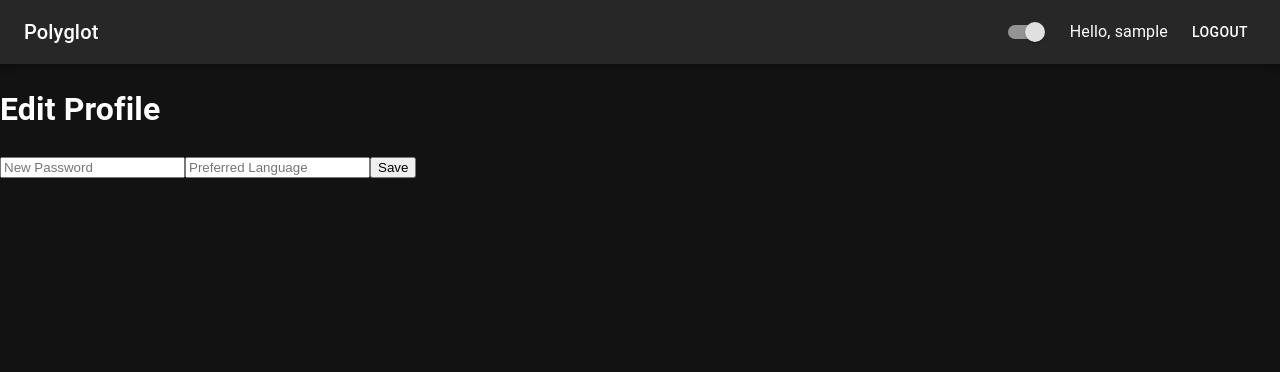
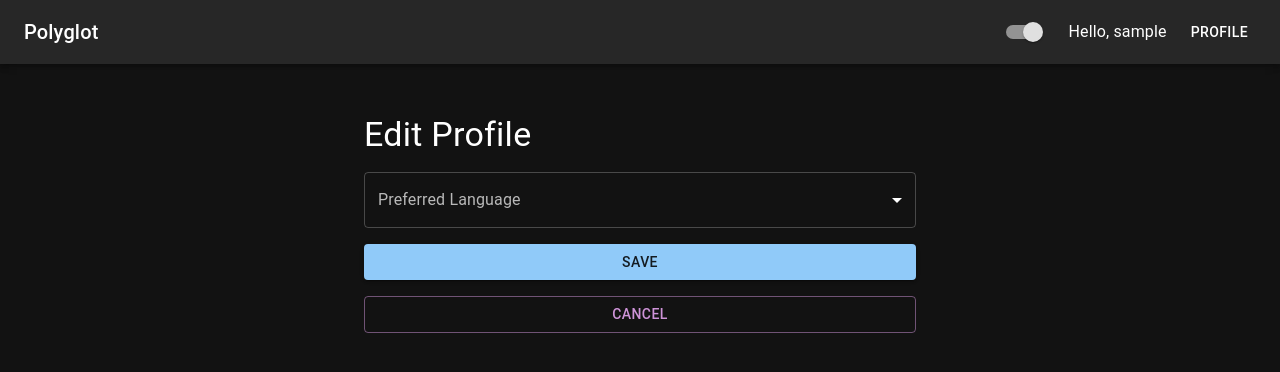
Before and after one commit to pvn-a/ChatTranslationApp, a React (Create React App) app in the folder frontend/: page /edit-profile in a window 1280 px wide. Shown: the top 372 px of the page. Built offline with nearby package versions, Linux system fonts and the light colour scheme; no server answers; sample sign-in values are in the browser's storage.

Commit message:
add edit profile - language preference

```diff
--- a/frontend/src/components/EditProfile.js
+++ b/frontend/src/components/EditProfile.js
@@ -1,45 +1,82 @@
-import React, { useState } from 'react';
-import { useNavigate } from 'react-router-dom';
-import axios from 'axios';
-import config from "./config";
+import React, { useState } from "react";
+import {
+  Container,
+  Typography,
+  Box,
+  FormControl,
+  InputLabel,
+  Select,
+  MenuItem,
+  Button,
+} from "@mui/material";
+import { useNavigate } from "react-router-dom";
 
-const EditProfile = ({ user, setUser }) => {
-  const [password, setPassword] = useState('');
-  const [language, setLanguage] = useState('');
+const EditProfile = () => {
+  const [newLanguage, setNewLanguage] = useState("");
   const navigate = useNavigate();
+  const username = sessionStorage.getItem("username");
 
-  const handleSave = async () => {
+  const handleSaveLanguage = async () => {
+    if (!username || !newLanguage) {
+      alert("Please select a valid language.");
+      return;
+    }
+
     try {
-      const response = await axios.post(`${config.apiUrl}/edit-profile`, {
-        username: user.username,
-        password,
-        language,
+      const response = await fetch("http://localhost:6767/update-language-preference", {
+        method: "PUT",
+        headers: { "Content-Type": "application/json" },
+        body: JSON.stringify({ username, new_language: newLanguage }),
       });
-      setUser({ username: response.data.username });
-      alert('Profile updated successfully!');
-      navigate('/auth');
+
+      if (response.ok) {
+        sessionStorage.setItem("language_preference", newLanguage);
+        alert("Profile updated successfully!");
+        navigate("/chats");
+      } else {
+        alert("Failed to update profile. Please try again.");
+      }
     } catch (error) {
-      alert('Failed to update profile.');
+      console.error("Error updating profile:", error);
+      alert("An error occurred. Please try again.");
     }
   };
 
   return (
-    <div className="container">
-      <h1>Edit Profile</h1>
-      <input
-        type="password"
-        placeholder="New Password"
-        value={password}
-        onChange={(e) => setPassword(e.target.value)}
-      />
-      <input
-        type="text"
-        placeholder="Preferred Language"
-        value={language}
-        onChange={(e) => setLanguage(e.target.value)}
-      />
-      <button onClick={handleSave}>Save</button>
-    </div>
+    <Container maxWidth="sm" style={{ marginTop: "50px" }}>
+      <Typography variant="h4" gutterBottom>
+        Edit Profile
+      </Typography>
+      <Box display="flex" flexDirection="column" gap={2} mt={2}>
+        <FormControl fullWidth>
+          <InputLabel id="language-select-label">Preferred Language</InputLabel>
+          <Select
+            labelId="language-select-label"
+            value={newLanguage}
+            onChange={(e) => setNewLanguage(e.target.value)}
+          >
+            <MenuItem value="en">English</MenuItem>
+            <MenuItem value="fr">French</MenuItem>
+            <MenuItem value="es">Spanish</MenuItem>
+            <MenuItem value="de">German</MenuItem>
+          </Select>
+        </FormControl>
+        <Button
+          variant="contained"
+          color="primary"
+          onClick={handleSaveLanguage}
+        >
+          Save
+        </Button>
+        <Button
+          variant="outlined"
+          color="secondary"
+          onClick={() => navigate("/chats")}
+        >
+          Cancel
+        </Button>
+      </Box>
+    </Container>
   );
 };
 
--- a/frontend/src/components/Navbar.js
+++ b/frontend/src/components/Navbar.js
@@ -1,5 +1,5 @@
 import React, { useContext, useEffect, useState } from "react";
-import { AppBar, Toolbar, Typography, Button, Box, Switch } from "@mui/material";
+import { AppBar, Toolbar, Typography, Button, Box, Switch, Menu, MenuItem } from "@mui/material";
 import { useNavigate } from "react-router-dom";
 import { ColorModeContext } from "../App";
 
@@ -7,14 +7,29 @@ const Navbar = ({ user, onLogout }) => {
   const colorMode = useContext(ColorModeContext);
   const navigate = useNavigate();
   const [currentUser, setCurrentUser] = useState(user);
+  const [anchorEl, setAnchorEl] = useState(null);
 
   useEffect(() => {
-    setCurrentUser(user); // Sync with the user prop whenever it changes
+    setCurrentUser(user);
   }, [user]);
 
+  const handleMenuClick = (event) => {
+    setAnchorEl(event.currentTarget);
+  };
+
+  const handleMenuClose = () => {
+    setAnchorEl(null);
+  };
+
+  const handleEditProfile = () => {
+    setAnchorEl(null);
+    navigate("/edit-profile");
+  };
+
   const handleLogout = () => {
-    sessionStorage.clear(); // Clear session storage variables
-    setCurrentUser(null); // Clear local user state
+    setAnchorEl(null);
+    sessionStorage.clear();
+    setCurrentUser(null);
     onLogout();
     navigate("/");
   };
@@ -34,14 +49,20 @@ const Navbar = ({ user, onLogout }) => {
           {currentUser ? (
             <>
               <Typography variant="body1">{`Hello, ${currentUser.username}`}</Typography>
-              <Button color="inherit" onClick={handleLogout}>
-                Logout
+              <Button color="inherit" onClick={handleMenuClick}>
+                Profile
               </Button>
+              <Menu
+                anchorEl={anchorEl}
+                open={Boolean(anchorEl)}
+                onClose={handleMenuClose}
+              >
+                <MenuItem onClick={handleEditProfile}>Edit Profile</MenuItem>
+                <MenuItem onClick={handleLogout}>Logout</MenuItem>
+              </Menu>
             </>
           ) : (
-            <Button color="inherit" onClick={() => navigate("/login")}>
-              Login
-            </Button>
+            <Button color="inherit" onClick={() => navigate("/login")}>Login</Button>
           )}
         </Box>
       </Toolbar>
```
